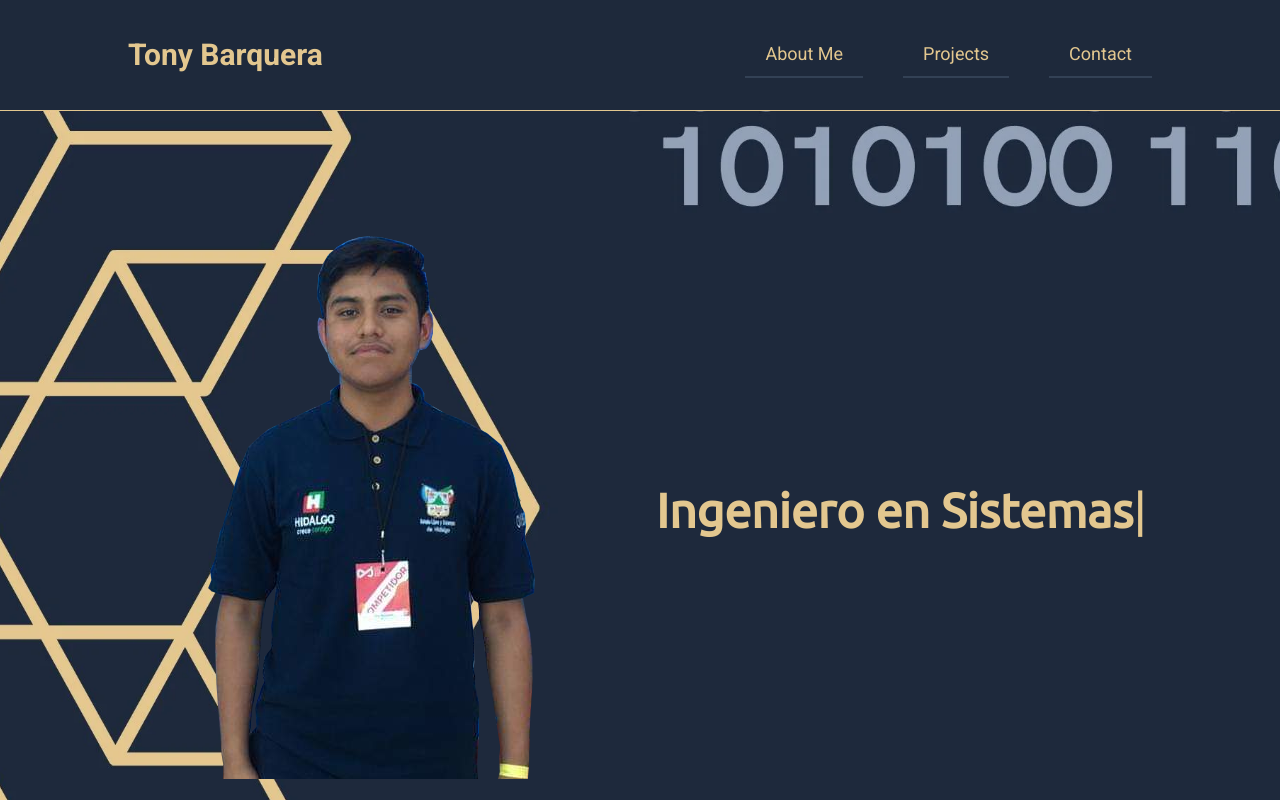
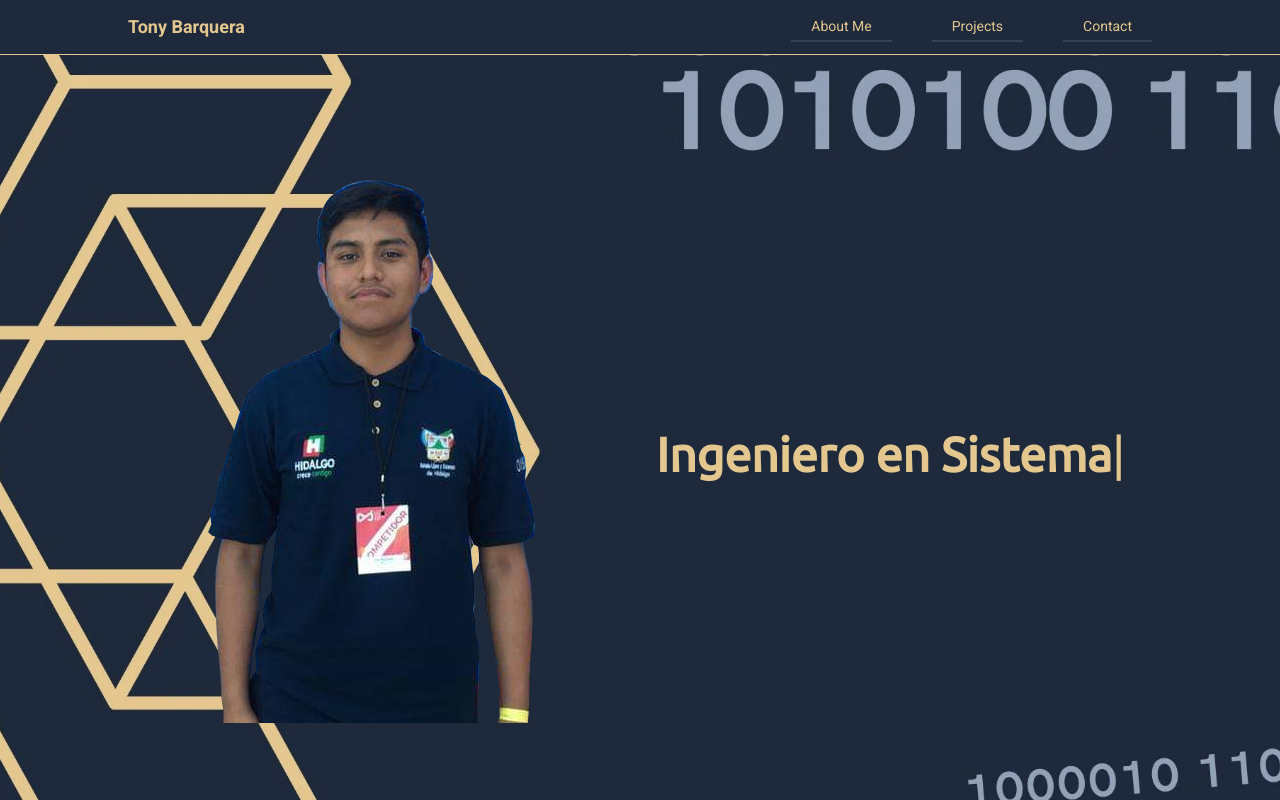
Before and after one commit to tonybarquera/web, a React (Vite) app: page / in a window 1280 px wide. Shown: the top 800 px of the page. Built offline with nearby package versions, Linux system fonts and the light colour scheme.

Commit message:
Change design in Header

```diff
--- a/src/components/Header.tsx
+++ b/src/components/Header.tsx
@@ -10,11 +10,13 @@ function Header() {
   }
 
   return (
-    <header className="bg-primary py-8 px-10">
-      <div className="max-w-5xl mx-auto flex flex-col gap-5 md:flex-row md:justify-between items-center">
-        <h1 className="text-center text-3xl font-bold font-roboto text-primary">Tony Barquera</h1>
+    <header className="bg-primary py-3 px-3">
+      <div className="max-w-5xl mx-auto md:flex md:justify-between md:items-center">
+        <div className='flex justify-between items-center w-100'>
+          <h1 className="text-center text-lg font-bold font-roboto text-primary">Tony Barquera</h1>
 
-        { <FaBars className='md:hidden' color='white' size='28px' onClick={handleMenu} /> }
+          { <FaBars className='md:hidden' color='#E3C78F' size='28px' onClick={handleMenu} /> }
+        </div>
 
         <nav className={`flex flex-col md:flex-row gap-5 md:gap-10  ${ !activeMenu ? 'hidden' : ''} md:flex items-center transition ease-in-out delay-500`}>
           <NavLink text="About Me" reference='about' setActiveMenu={setActiveMenu} />
--- a/src/components/NavLink.tsx
+++ b/src/components/NavLink.tsx
@@ -8,7 +8,7 @@ type NavLinkProps = {
 
 function NavLink({ text, reference, setActiveMenu } : NavLinkProps) {
   return (
-    <a href={`#${reference}`} className="font-roboto text-center text-lg text-primary px-5 py-2 border-b-2 border-slate-700 hover:border-b-2 hover:border-primary" onClick={() => setActiveMenu(false)} >{text}</a>
+    <a href={`#${reference}`} className="font-roboto text-center text-sm text-primary px-5 py-1 border-b-2 border-slate-700 hover:border-b-2 hover:border-primary" onClick={() => setActiveMenu(false)} >{text}</a>
   )
 }
 
```
